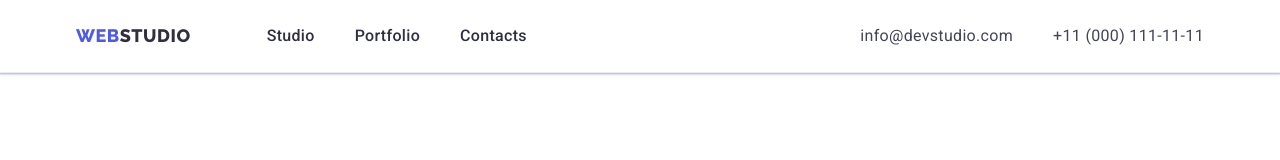
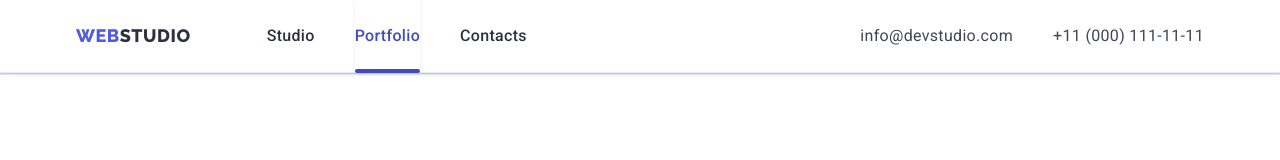
Before and after one commit to Mixa88/goit-markup-hw-05, a plain HTML site: page portfolio.html in a window 1280 px wide. Shown: the top 160 px of the page. Drawn offline with nearby package versions, Linux system fonts and the light colour scheme.

Commit message:
portfolio header

```diff
--- a/portfolio.html
+++ b/portfolio.html
@@ -41,7 +41,7 @@
           <ul class="list">
             <li><a class="nav-item link" href="./index.html">Studio</a></li>
             <li>
-              <a class="nav-item link" href="./portfolio.html">Portfolio</a>
+              <a class="nav-item nav-item-studio active link" href="./portfolio.html">Portfolio</a>
             </li>
             <li><a class="nav-item link" href="">Contacts</a></li>
           </ul>
```
